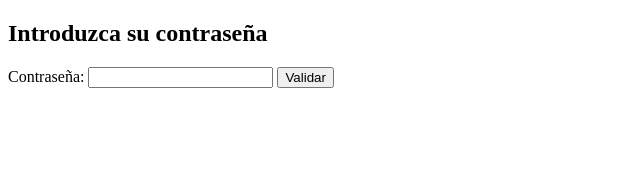
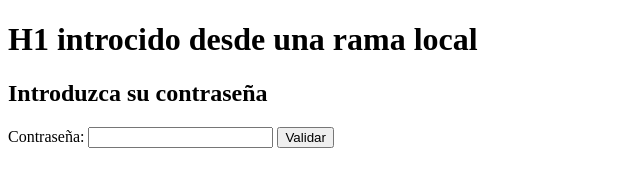
Before and after one commit to Angel-ca2001/prueba01, a plain HTML site: page index.html in a window 1280 px wide. Shown: the whole page, without its empty margins (0-640 px from the left). Drawn offline with Linux system fonts and the light colour scheme.

Commit message:
Archivo html modificación rama_local

```diff
--- a/index.html
+++ b/index.html
@@ -7,6 +7,7 @@
     <script src="script.js" defer></script>
 </head>
 <body>
+    <h1>H1 introcido desde una rama local</h1>
     <h2>Introduzca su contraseña</h2>
     <form id="passwordForm">
         <label for="password">Contraseña:</label>
```
